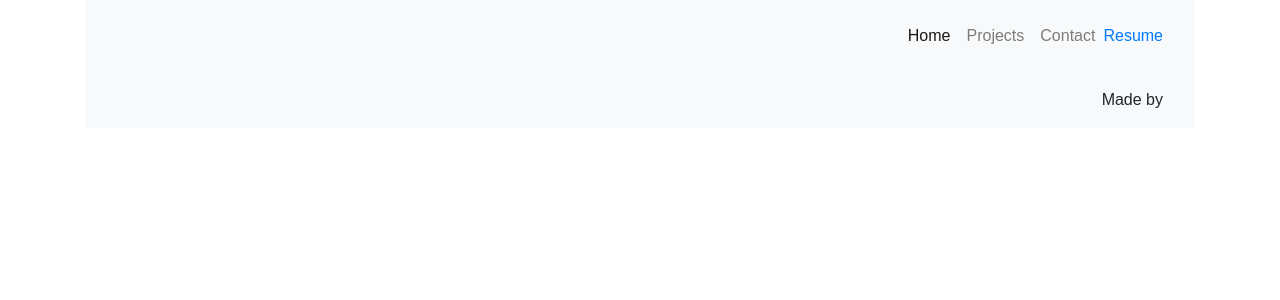
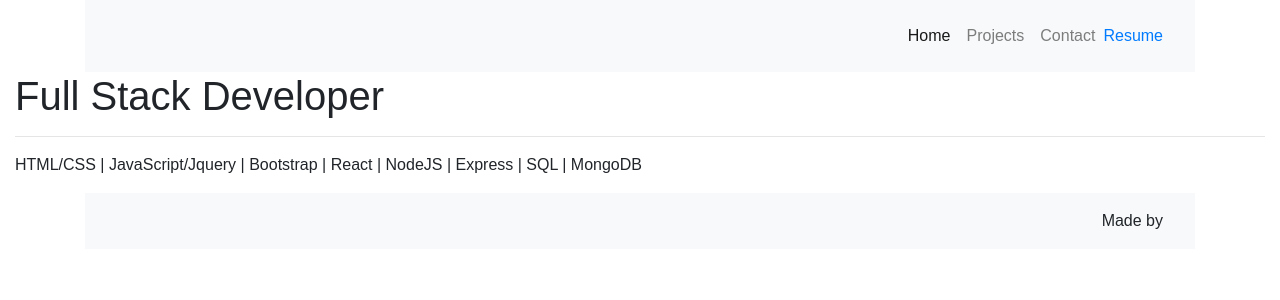
Before and after one commit to tanMan5/Tanner-Nielsen-Portfolio, a React (Create React App) app in the folder client/: page / in a window 1280 px wide. Shown: the top 300 px of the page. Built offline with nearby package versions, Linux system fonts and the light colour scheme.

Commit message:
added containers for home and contact

```diff
--- a/client/src/App.js
+++ b/client/src/App.js
@@ -1,26 +1,26 @@
 /* eslint-disable react/prefer-stateless-function */
 import React, { Component } from "react";
+import { BrowserRouter as Router, Route } from "react-router-dom";
 // import logo from "./logo.svg";
 import "./App.css";
 import NavTabs from "./components/Navbar";
-import Footer from "./components/Footer";
+import Home from './pages/Home';
+import Contact from './pages/Contact';
+import Footer from './components/Footer';
 
 
-class App extends Component {
-  render() {
-    return (
-      <div>
-        <NavTabs />
+function App() {
+  return (
+    <>
+      <Router>
+          <NavTabs />
+          <Route exact path="/" component={Home} />
 
-
-        <Footer />
-
-      </div>
-
-
-
-    );
-  }
+          <Route path="/contact" component={Contact} />
+      </Router>
+      <Footer />
+    </>
+  );
 }
 
 export default App;
--- /dev/null
+++ b/client/src/components/Containers/Contact/index.js
@@ -0,0 +1,17 @@
+import React from 'react';
+import Container from 'react-bootstrap/Container';
+
+function ContactContainer() {
+    return (
+        <Container flued>
+            <div class="contact">
+                <h1>Let's get in touch!</h1>
+                <br />
+                <p>Email me any time, I'll get back to you as soon as possible!</p>
+                <br />
+                <a href="mailto:tan-ali5@outlook.com" class="email-link">Let's Talk<i class="email"></i></a>
+            </div>
+        </Container>
+    )
+}
+export default ContactContainer;
--- /dev/null
+++ b/client/src/components/Containers/Home/index.js
@@ -0,0 +1,24 @@
+import React from 'react';
+import Container from 'react-bootstrap/Container';
+function HomeContainer() {
+    return (
+        <Container fluid>
+            <div className="banner-text">
+                <h1>Full Stack Developer</h1>
+                <hr />
+                <p>
+                    HTML/CSS | JavaScript/Jquery | Bootstrap | React | NodeJS | Express | SQL | MongoDB
+                </p>
+                <div className="social-links">
+                    <a href="https://www.linkedin.com/in/tanernielsen/" rel="noopener noreferrer" target="_blank">
+                        <i className="fa fa-linkedin-square" aria-hidden="true" />
+                    </a>
+                    <a href="https://github.com/tanMan5" rel="noopener noreferrer" target="_blank">
+                        <i className="fa fa-github" aria-hidden="true" />
+                    </a>
+                </div>
+            </div>
+        </Container>
+    )
+}
+export default HomeContainer;
--- a/client/src/pages/Contact.js
+++ b/client/src/pages/Contact.js
@@ -0,0 +1,17 @@
+import React, { Component }  from 'react';
+
+import ContactContainer from '../components/Containers/Contact';
+
+class Contact extends Component {
+    render() {
+        return (
+            <>
+
+            <ContactContainer />
+
+            </>
+        )
+    }
+}
+
+export default Contact;
--- a/client/src/pages/Home.js
+++ b/client/src/pages/Home.js
@@ -0,0 +1,17 @@
+import React, { Component }  from 'react';
+import HomeContainer from '../components/Containers/Home';
+
+
+class Home extends Component {
+    render() {
+        return (
+            <>
+
+            <HomeContainer />
+
+            </>
+        )
+    }
+}
+
+export default Home;
```
